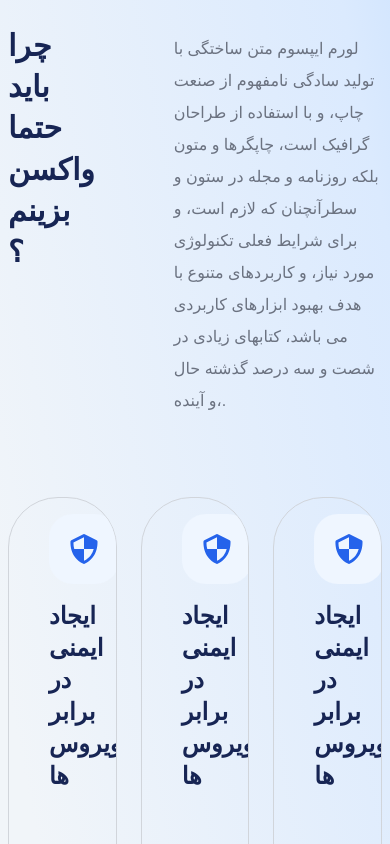
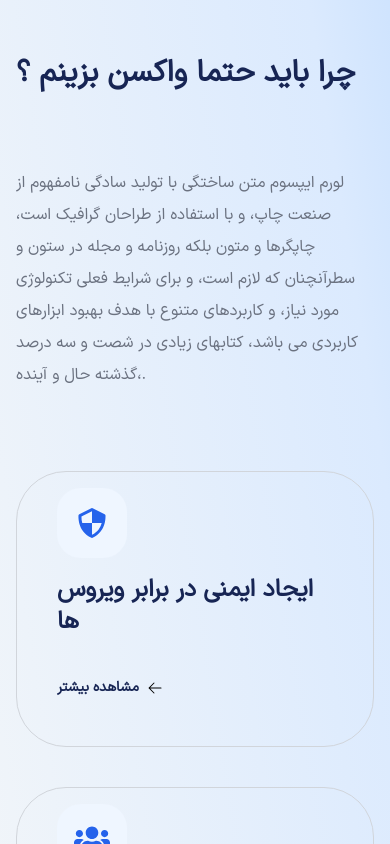
Before and after one commit to Matin-Sangabi/vacksin, a Next.js app: page / in a window 390 px wide. Shown: the part 960-1804 px from the top of the page. Built offline with nearby package versions, Linux system fonts and the light colour scheme.

Commit message:
add SelectPLan function and responsive planSection

```diff
--- a/src/components/sections/firstSection.js
+++ b/src/components/sections/firstSection.js
@@ -16,7 +16,7 @@ const FirstSection = () => {
             </span>
           </div>
           <div className="text-center md:text-right px-2 pt-2">
-            <h1 className="text-blue-950 font-black text-4xl md:text-3xl  lg:text-[50px] xl:text-[50px] lg:leading-snug">
+            <h1 className="text-blue-950 font-black text-4xl md:text-3xl  lg:text-[50px] xl:text-[50px] leading-snug md:leading-none lg:leading-snug">
               با واکسیناسیون می توانیم به این بیماری همه گیر پایان دهیم
             </h1>
           </div>
--- a/src/components/sections/plansSection.js
+++ b/src/components/sections/plansSection.js
@@ -1,16 +1,19 @@
-import { BiArrowToRight, BiShieldQuarter } from "react-icons/bi";
+import Link from "next/link";
+import { BiShieldQuarter } from "react-icons/bi";
+import { FaUsers, FaViruses } from "react-icons/fa";
 import { HiArrowLeft } from "react-icons/hi2";
+
 const PlansSection = () => {
   return (
-    <section className="container max-w-screen-xl px-2 mx-auto my-28">
-      <div className="grid grid-cols-12 gap-x-6  gap-y-8 relative mb-20">
-        <div className="col-span-3">
+    <section className="container max-w-screen-xl px-2 mx-auto my-28 flex flex-col justify-between">
+      <div className="grid grid-cols-12 gap-x-6  gap-y-8 relative mb-20 px-2">
+        <div className="col-span-12  lg:col-span-3">
           <h1 className="text-[30px] text-blue-950 font-black leading-snug">
             چرا باید حتما واکسن بزینم ؟{" "}
           </h1>
         </div>
-        <div className="col-span-2"></div>
-        <div className="col-span-7 pt-2">
+        <div className="col-span-12  "></div>
+        <div className="col-span-12  lg:col-span-7 pt-2">
           <p className="text-gray-500 font-normal leading-loose text-base">
             لورم ایپسوم متن ساختگی با تولید سادگی نامفهوم از صنعت چاپ، و با
             استفاده از طراحان گرافیک است، چاپگرها و متون بلکه روزنامه و مجله در
@@ -20,67 +23,53 @@ const PlansSection = () => {
           </p>
         </div>
       </div>
-      <div className="flex items-end gap-x-6 justify-between">
-        {[1, 2, 3].map((_, i) => {
+      <div className="flex flex-col  lg:flex-row items-end gap-x-6  gap-y-10  px-2 justify-center">
+        <SelectPlan
+          icon={() => BiShieldQuarter()}
+          name={"  ایجاد ایمنی در برابر ویروس ها"}
+          href={"/"}
+        />
+        <SelectPlan
+          icon={() => FaUsers()}
+          name={"  ایجاد ایمنی همگانی"}
+          href={"/"}
+        />
+        <SelectPlan
+          icon={() => FaViruses()}
+          name={" سطوح کمتر قرار گرفتن در معرض ویروس"}
+          href={"/"}
+        />
+      </div>
+    </section>
+  );
+};
+
+export default PlansSection;
+
+const SelectPlan = ({ icon, name, desc, href }) => {
   return (
-            <div key={i} className=" relative overflow-hidden   group/item hover:bg-gradient-to-bl hover:from-blue-500 hover:to-blue-700 hover:rounded-tl-[100px] transition-all ease-in-out duration-300 cursor-pointer flex flex-col gap-y-4 rounded-[50px] border border-gray-300 py-4 px-10 ">
+    <div className=" relative -1 overflow-hidden hover:shadow-2xl hover:shadow-blue-900 hover:border-blue-500  group/item hover:bg-gradient-to-bl hover:from-blue-400   hover:to-blue-700 hover:rounded-tl-[150px] transition-all ease-in-out duration-300 cursor-pointer flex flex-col  gap-y-4 rounded-[50px] border border-gray-300 py-4 px-10 ">
       <div className=" w-[70px] h-[70px] rounded-3xl flex items-center justify-center text-4xl bg-blue-50 text-blue-600 ">
-                <BiShieldQuarter />
+        {icon()}
       </div>
       <div className="flex flex-col gap-y-4">
-                <h1 className="font-bold text-2xl text-blue-950 group-hover/item:text-slate-50">
-                  ایجاد ایمنی در برابر ویروس ها
+        <h1 className="font-bold text-2xl text-blue-950 group-hover/item:text-slate-50 h-10">
+          {name}
         </h1>
         <p className="text-sm relative  invisible h-0  w-full group-hover/item:h-fit group-hover/item:text-slate-50 group-hover/item:visible group-hover/item:mt-8 opacity-0 group-hover/item:opacity-100  transition-all ease-in-out duration-300 ">
-                  لورم ایپسوم متن ساختگی با تولید سادگی نامفهوم از صنعت چاپ، و
-                  با استفاده از طراحان گرافیک است، چاپگرها و متون بلکه روزنامه و
-                  مجله در ستون و سطرآنچنان که لازم است، و برای شرایط فعلی
-                  تکنولوژی مورد نیاز، و کاربردهای متنوع با هدف بهبود ابزارهای
-                  کاربردی می باشد، کتابهای زیادی در شصت و سه درصد گذشته حال و
-                  آینده،.
+          لورم ایپسوم متن ساختگی با تولید سادگی نامفهوم از صنعت چاپ، و با
+          استفاده از طراحان گرافیک است، چاپگرها و متون بلکه روزنامه و مجله در
+          ستون و سطرآنچنان که لازم است، و برای شرایط فعلی تکنولوژی مورد نیاز،
         </p>
-                <div className="flex items-center gap-x-2 py-8">
+        <Link href={href} className="flex items-center gap-x-2 py-8">
           <span className="text-sm font-semibold text-blue-950 group-hover/item:text-slate-50">
             مشاهده بیشتر
           </span>
           <span className="group-hover/item:text-slate-50">
             <HiArrowLeft />
           </span>
-                </div>
+        </Link>
       </div>
     </div>
   );
-        })}
-      </div>
-    </section>
-  );
 };
-
-export default PlansSection;
-/**
- *  <div className="col-span-4  hover:row-span-6 relative overflow-hidden  group/item hover:bg-gradient-to-bl hover:from-blue-500 hover:to-blue-700 hover:rounded-tl-[100px] transition-all ease-in-out duration-300 cursor-pointer flex flex-col gap-y-4 rounded-[50px] border border-gray-300 py-4 px-10 ">
-          <div className=" w-[70px] h-[70px] rounded-3xl flex items-center justify-center text-4xl bg-blue-50 text-blue-600 ">
-            <BiShieldQuarter />
-          </div>
-          <div className="flex flex-col gap-y-4">
-            <h1 className="font-bold text-2xl text-blue-950">
-              ایجاد ایمنی در برابر ویروس ها
-            </h1>
-            <p className="text-sm relative  invisible h-0  w-full group-hover/item:h-fit group-hover/item:text-slate-50 group-hover/item:visible group-hover/item:mt-8 opacity-0 group-hover/item:opacity-100  transition-all ease-in-out duration-300 ">
-              لورم ایپسوم متن ساختگی با تولید سادگی نامفهوم از صنعت چاپ، و با
-              استفاده از طراحان گرافیک است، چاپگرها و متون بلکه روزنامه و مجله
-              در ستون و سطرآنچنان که لازم است، و برای شرایط فعلی تکنولوژی مورد
-              نیاز، و کاربردهای متنوع با هدف بهبود ابزارهای کاربردی می باشد،
-              کتابهای زیادی در شصت و سه درصد گذشته حال و آینده،.
-            </p>
-            <div className="flex items-center gap-x-2 py-8">
-              <span className="text-sm font-semibold text-blue-950">
-                مشاهده بیشتر
-              </span>
-              <span>
-                <HiArrowLeft />
-              </span>
-            </div>
-          </div>
-        </div>
- */
--- a/src/styles/globals.css
+++ b/src/styles/globals.css
@@ -4,5 +4,5 @@
 @tailwind utilities;
 
 body {
-  font-family:  IRANSansX , sans-serif;
+  font-family:  IRANSans , sans-serif;
 }
```
Lines whose indentation alone changed are shown as unchanged.
